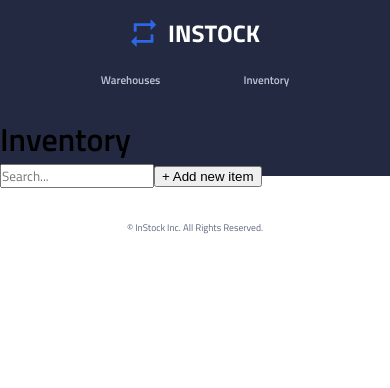
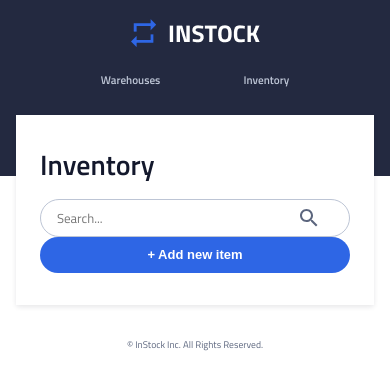
Before and after one commit to Sandro927/instock-mulan, a React (Create React App) app: page /inventory in a window 390 px wide. Shown: the top 388 px of the page. Built offline with nearby package versions, Linux system fonts and the light colour scheme; no server answers.

Commit message:
Finished styling Inventory page and List itself and making it responsive at breakpoints

```diff
--- a/src/Components/InventoryList/InventoryList.js
+++ b/src/Components/InventoryList/InventoryList.js
@@ -29,7 +29,6 @@ const InventoryList = (props) => {
                             <div className='item__container-left'>
 
                                 <p className="item__details-label">INVENTORY ITEM</p>
-
                                 <Link to={`/inventory/${item.id}`}>
                                     <p className="item__detail item__detail--name">{item.itemName}</p>
                                 </Link>
@@ -43,13 +42,17 @@ const InventoryList = (props) => {
                                 <p className="item__details-label">QTY</p>
                                 <p className="item__detail">{item.quantity}</p>
                                 <p className="item__details-label">WAREHOUSE</p>
-                                <p className="item__detail">{item.warehouse}</p>
+                                <p className="item__detail">{item.warehouseName}</p>
                             </div>
 
                         </div>
 
                         <div className='item__container-bottom'>
+                            {/* We'll have to link to edit form when completed here */}
+                            {/* <Link to={ }> */}
                             <img src={iconDelete} alt="icon of a pencil" />
+                            {/* </Link> */}
+                            {/* We'll have to have our alert/modal for delete pop here */}
                             <img src={iconEdit} alt="icon of a trash can" />
                         </div>
                     </div>
--- a/src/Components/InventoryList/InventoryList.scss
+++ b/src/Components/InventoryList/InventoryList.scss
@@ -11,11 +11,20 @@
     width: 100%;
     display: flex;
     flex-direction: column;
+    border-top: 1px solid $color-secondary-cloud;
+    padding: 24px;
 
     @include tablet {
         flex-direction: row;
+        padding: 24px 32px;
     }
+    @include desktop {
+        padding: 40px 32px;
 
+        &:hover{
+            background-color: rgba(46, 102, 229,0.07);
+        }
+    }
 
     &__details-label {
         @include font-table-label;
@@ -34,24 +43,36 @@
             color: $color-primary-indigo;
             @include font-label;
             position: relative;
+            border-bottom: 1px solid $color-primary-white;
+
+            &:hover {
+                border-bottom: 1px solid $color-primary-indigo;
+            }
+
             &::after {
                 content: url('../../assets/icons/chevron_right-24px.svg');
                 position: absolute;
             }
         }
+
         &--in-stock {
+            height: 24px;
+            border-radius: 20px;
+            padding: 0 8px;
             color: $color-supporting-green;
+            background-color: rgba(21, 132, 99,0.07);
             @include font-label;
         }
+
         &--0 {
             color: $color-supporting-red;
+            background-color: rgba(201, 69, 21,0.07);
             @include font-label;
         }
     }
 
     &__container-top {
         box-sizing: border-box;
-        width: 100%;
         display: flex;
         width: 100%;
     }
@@ -63,29 +84,43 @@
 
         @include tablet {
             flex-direction: row;
-            width: 30%;  ////adjust this
+            width: 45%;
         }
     }
+
     &__container-right {
-        // width: 50%;
         display: flex;
         flex-direction: column;
+        width: 50%;
 
         @include tablet {
             flex-direction: row;
+            width: 45%;
         }
     }
 
     &__container-bottom {
+        display: flex;
+        justify-content: space-between;
+        width: 100%;
 
+        @include tablet {
+            width: 50px;
+        }
     }
 }
 // ************************************************
 
 .table-heading {
     display: none;
+
     @include tablet {
         display: flex;
+        justify-content: space-between;
+        padding: 11px 32px;
+    }
+    @include desktop {
+        padding: 11px 40px;
     }
 
     color: $color-secondary-slate;
@@ -95,8 +130,9 @@
 
     &__label {
         @include font-table-label;
-        width: 17%;       // have to play around with this and maybe set for --actions
         position: relative;
+        padding-right: 40px;
+
 
         &::after {
             content: url('../../assets/icons/sort-24px.svg');
--- a/src/pages/Inventory/Inventory.js
+++ b/src/pages/Inventory/Inventory.js
@@ -25,9 +25,10 @@ class Inventory extends React.Component {
     render() {
 
         return (
-            <main className='main__container'>
+            <main className='main'>
+                <div className='main__container'>
 
-                <header>
+                    <header className='header'>
                         <h1 className="header__title">Inventory</h1>
                         <input className='header__search' type="text" placeholder='Search...' />
                         <Link to='/inventory/add'>
@@ -38,6 +39,7 @@ class Inventory extends React.Component {
                     {/* Pass the data to the Inventory List as a prop */}
                     {this.state.inventoryData && <InventoryList inventoryData={this.state.inventoryData} />}
 
+                </div>
             </main>
         );
     }
--- a/src/pages/Inventory/Inventory.scss
+++ b/src/pages/Inventory/Inventory.scss
@@ -1,3 +1,80 @@
 @use '../../styles/partials/mixins' as *;
 @use '../../styles/partials/typography' as *;
 @use '../../styles/partials/colors' as *;
+
+
+
+.main {
+    box-sizing: border-box;
+    width: 100%;
+    padding: 0 1rem;
+
+    @include tablet {
+        padding: 0 10%;
+    }
+    @include desktop {
+        padding: 0 15%;
+    }
+
+    &__container{
+        box-shadow: 0px 2px 5px rgba(19, 24, 44, 0.1);
+        border-radius: 3px;
+    }
+}
+
+
+.header {
+    background-color: $color-primary-white;
+    box-sizing: border-box;
+    display: flex;
+    flex-direction: column;
+    padding: 32px 24px;
+
+    @include tablet {
+        padding: 32px;
+        flex-direction: row;
+        justify-content: space-between;
+    }
+
+    &__title {
+        @include font-header;
+        color: $color-primary-black;
+        padding-bottom: 1rem;
+
+        @include tablet {
+            padding-bottom: 0;
+        }
+    }
+
+    &__search {
+        @include font-body-medium;
+        color: $color-secondary-slate;
+        border-radius: 20px;
+        border: 1px solid $color-secondary-cloud;
+        padding-left: 16px;
+        height: 36px;
+
+        @include tablet {
+            height: 38px;
+        }
+        background-image: url('../../assets/icons/search-24px.svg');
+        background-repeat: no-repeat;
+        background-position: 90% 50%;
+    }
+
+    &__add-button {
+        @include font-buttons;
+        background-color: $color-primary-indigo;
+        color: $color-primary-white;
+        border-radius: 20px;
+        border: none;
+        padding: 0 16px;
+        height: 36px;
+        width: 100%;
+
+        @include tablet {
+            height: 38px;
+            width: none;
+        }
+    }
+}
```
Lines whose indentation alone changed are shown as unchanged.
